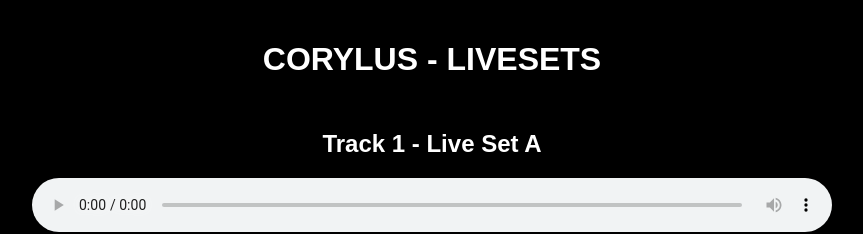
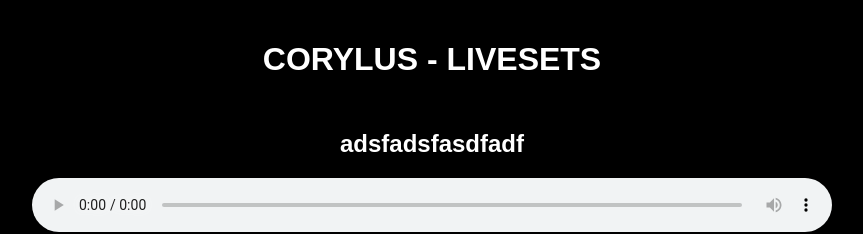
Before and after one commit to audio-archiv/audio-archiv.github.io, a plain HTML site: page index.html in a window 1280 px wide. Shown: the top 234 px of the page, without its empty margins (208-1071 px from the left). Drawn offline with Linux system fonts and the light colour scheme.

Commit message:
Update index.html

```diff
--- a/index.html
+++ b/index.html
@@ -49,7 +49,7 @@
     <h1>CORYLUS - LIVESETS</h1>
 
     <div class="audio-container">
-        <h2>Track 1 - Live Set A</h2>
+        <h2>adsfadsfasdfadf</h2>
         <audio controls>
             <source src="https://onedrive.live.com/download?cid=344697ce75c8a32d&resid=344697CE75C8A32D!15961&parId=344697CE75C8A32D!15959&authkey=!ACNzjaQnxmr3BE0" type="audio/mpeg">
             Your browser does not support the audio element.
```
